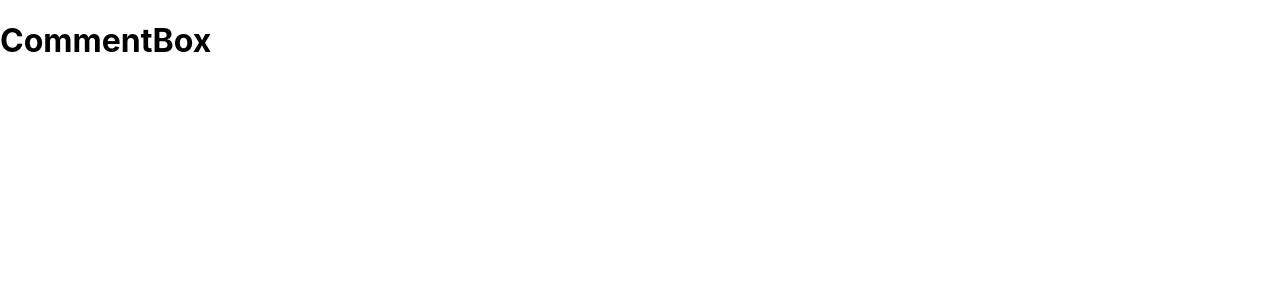
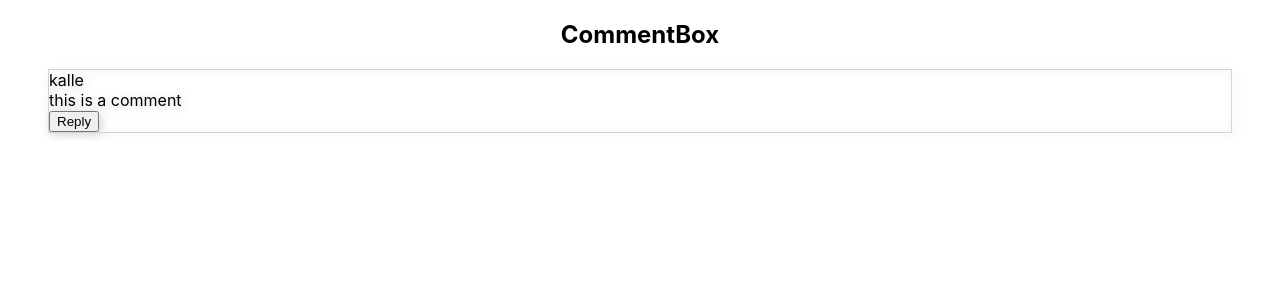
Before and after one commit to PJM178/frontend-mini-challenges, a React (Create React App) app: page /comment-box in a window 1280 px wide. Shown: the top 300 px of the page. Built offline with nearby package versions, Linux system fonts and the light colour scheme.

Commit message:
start comment box

```diff
--- a/src/challenges/comment-box/CommentBox.js
+++ b/src/challenges/comment-box/CommentBox.js
@@ -1,6 +1,22 @@
+import './styles.css';
+import { useState } from 'react';
+
 const CommentBox = () => {
+  const [comments, setComments] = useState({username: 'Kalle', comment: 'Hello world!'});
+
   return (
-    <h1>CommentBox</h1>
+    <div className="comment-box-body">
+      <header className="comment-box-header">
+        <h2>CommentBox</h2>
+      </header>
+      <section>
+        <div className="comment-container">
+          <div>kalle</div>
+          <div>this is a comment</div>
+          <button>Reply</button>
+        </div>
+      </section>
+    </div>
   );
 };
 
--- /dev/null
+++ b/src/challenges/comment-box/styles.css
@@ -0,0 +1,17 @@
+/* .comment-box-body {
+  display: flex;
+  align-items: center;
+  flex-direction: column;
+} */
+
+.comment-box-header {
+  display: flex;
+ justify-content: center;
+}
+
+.comment-container {
+  margin-left: 3rem;
+  margin-right: 3rem;
+  border: lightgrey solid 1px;
+  filter: drop-shadow(2px 2px 5px lightgrey);
+}
--- a/src/challenges/todo-list/TodoList.js
+++ b/src/challenges/todo-list/TodoList.js
@@ -10,6 +10,7 @@ const TodoList = () => {
   const [counter, setCounter] = useState(0);
   const [modal, setModal] = useState(false);
   const [item, setItem] = useState(undefined);
+  const [bodyStyle, setBodyStyle] = useState('todo-list-body');
 
   const handleSubmit = (e) => {
     e.preventDefault();
@@ -20,16 +21,19 @@ const TodoList = () => {
 
   const handleDelete = (item) => {
     setModal(!modal);
+    setBodyStyle('todo-list-body');
     setTodoList(todoList.filter(listItem => listItem.id !== item.id));
   };
 
   const openModal = (item) => {
     setModal(!modal);
+    setBodyStyle('todo-list-body is-blurred');
     setItem(item);
   };
 
   return (
-    <div className="todo-list-body">
+    <>
+      <div className={bodyStyle}>
         <header>
           <h2>Todo List</h2>
         </header>
@@ -41,8 +45,9 @@ const TodoList = () => {
             <ListItem key={item.id} item={item} openModal={openModal} handleDelete={handleDelete} modal={modal} />
           ))}
         </ul>
-      {modal && <DeleteModal openModal={openModal} item={item} handleDelete={handleDelete} />}
       </div>
+      {modal && <DeleteModal openModal={openModal} item={item} handleDelete={handleDelete} setBodyStyle={setBodyStyle} />}
+    </>
   );
 };
 
--- a/src/challenges/todo-list/components/DeleteModal.js
+++ b/src/challenges/todo-list/components/DeleteModal.js
@@ -1,7 +1,8 @@
-const DeleteModal = ({ openModal, item, handleDelete }) => {
+const DeleteModal = ({ openModal, item, handleDelete, setBodyStyle }) => {
   const closeModal = (e) => {
     if (e.target.className === 'modal-background' || e.target.className === 'close') {
       openModal(false);
+      setBodyStyle('todo-list-body');
     }
   };
 
@@ -13,7 +14,7 @@ const DeleteModal = ({ openModal, item, handleDelete }) => {
           <span className="close" onClick={(e) => closeModal(e)}>&times;</span>
         </div>
         <div className='modal-body'>
-          <div className="modal-button-container" onClick={() => openModal(false)}><button>Cancel</button></div>
+          <div className="modal-button-container" onClick={() => (openModal(false), setBodyStyle('todo-list-body'))}><button>Cancel</button></div>
           <div className="modal-button-container" onClick={() => handleDelete(item)}><button>Delete</button></div>
         </div>
       </div>
--- a/src/challenges/todo-list/styles.css
+++ b/src/challenges/todo-list/styles.css
@@ -52,6 +52,11 @@
   background-color: rgba(0, 0, 0, 0.7);
 }
 
+.is-blurred {
+  filter: blur(2px);
+  -webkit-filter: blur(2px);
+}
+
 .modal-content {
   background-color: white;
   border: 1px solid;
@@ -64,6 +69,7 @@
   flex-direction: column;
   overflow: auto;
   padding: 5px;
+
 }
 
 /* w3schools modal example close button */
```
Lines whose indentation alone changed are shown as unchanged.
